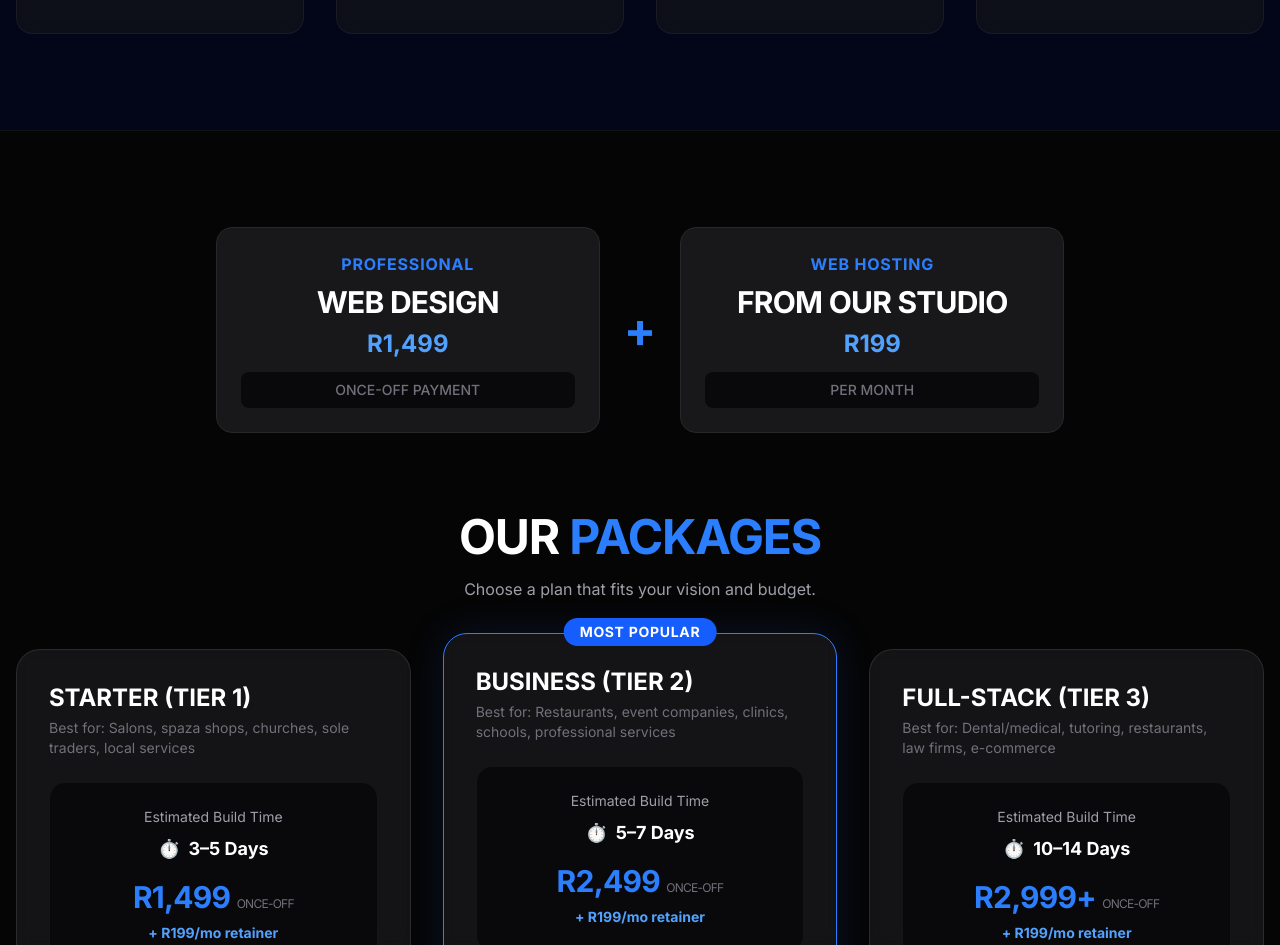
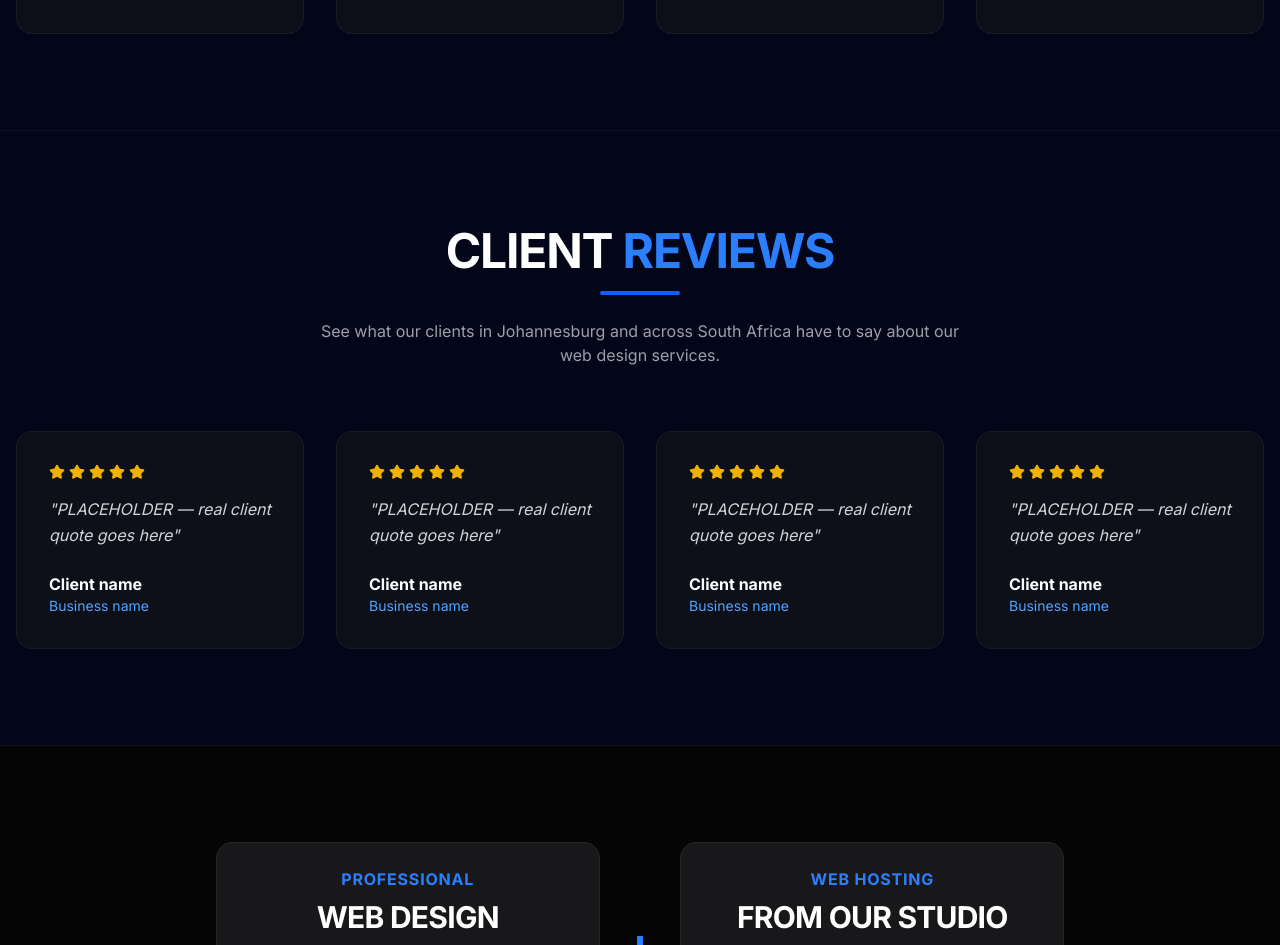
Before and after one commit to TobyMohale/Johannesburg-Web-Studio-, a React (Vite) app: page / in a window 1280 px wide. Shown: the part 1360-2305 px from the top of the page. Built offline with nearby package versions, Linux system fonts and the light colour scheme.

Commit message:
feat: add testimonials section and SEO schema
Integrate a testimonials component to showcase social proof and update the site's JSON-LD schema with aggregate rating data to improve SEO visibility.

```diff
--- a/index.html
+++ b/index.html
@@ -54,7 +54,12 @@
           "@type": "City",
           "name": "Johannesburg"
         },
-        "priceRange": "R1499 - R10000"
+        "priceRange": "R1499 - R10000",
+        "aggregateRating": {
+          "@type": "AggregateRating",
+          "ratingValue": "5.0",
+          "reviewCount": "4"
+        }
       }
     </script>
   </head>
--- a/src/App.tsx
+++ b/src/App.tsx
@@ -6,6 +6,7 @@
 import { Navbar } from './components/Navbar';
 import { Hero } from './components/Hero';
 import { Features } from './components/Features';
+import { Testimonials } from './components/Testimonials';
 import { Pricing } from './components/Pricing';
 import { Process } from './components/Process';
 import { ContactCTA } from './components/ContactCTA';
@@ -18,6 +19,7 @@ export default function App() {
       <main>
         <Hero />
         <Features />
+        <Testimonials />
         <Pricing />
         <Process />
         <ContactCTA />
--- /dev/null
+++ b/src/components/Testimonials.tsx
@@ -0,0 +1,70 @@
+import { Star } from 'lucide-react';
+
+export const Testimonials = () => {
+  const testimonials = [
+    {
+      quote: "PLACEHOLDER — real client quote goes here",
+      name: "Client name",
+      business: "Business name",
+      rating: 5
+    },
+    {
+      quote: "PLACEHOLDER — real client quote goes here",
+      name: "Client name",
+      business: "Business name",
+      rating: 5
+    },
+    {
+      quote: "PLACEHOLDER — real client quote goes here",
+      name: "Client name",
+      business: "Business name",
+      rating: 5
+    },
+    {
+      quote: "PLACEHOLDER — real client quote goes here",
+      name: "Client name",
+      business: "Business name",
+      rating: 5
+    }
+  ];
+
+  return (
+    <section id="testimonials" className="py-24 bg-slate-950 relative border-t border-white/5">
+      <div className="container mx-auto px-4 max-w-7xl relative z-10">
+        <div className="text-center mb-16">
+          <h2 className="text-3xl md:text-5xl font-black text-white uppercase tracking-tight mb-4">
+            Client <span className="text-blue-500">Reviews</span>
+          </h2>
+          <div className="w-20 h-1 bg-blue-600 mx-auto rounded-full mb-6"></div>
+          <p className="text-zinc-400 max-w-2xl mx-auto">
+            See what our clients in Johannesburg and across South Africa have to say about our web design services.
+          </p>
+        </div>
+
+        <div className="grid grid-cols-1 md:grid-cols-2 lg:grid-cols-4 gap-8">
+          {testimonials.map((testimonial, index) => (
+            <div
+              key={index}
+              className="bg-zinc-900/50 backdrop-blur-sm border border-white/5 p-8 rounded-2xl flex flex-col justify-between hover:bg-zinc-800/50 transition-colors"
+            >
+              <div>
+                <div className="flex items-center mb-4">
+                  {[...Array(testimonial.rating)].map((_, i) => (
+                    <Star key={i} className="w-4 h-4 text-yellow-500 fill-yellow-500 mr-1" />
+                  ))}
+                </div>
+                <p className="text-zinc-300 italic mb-6 leading-relaxed">
+                  "{testimonial.quote}"
+                </p>
+              </div>
+              <div className="mt-auto">
+                <h4 className="text-white font-bold">{testimonial.name}</h4>
+                <p className="text-blue-400 text-sm">{testimonial.business}</p>
+              </div>
+            </div>
+          ))}
+        </div>
+      </div>
+    </section>
+  );
+};
```
